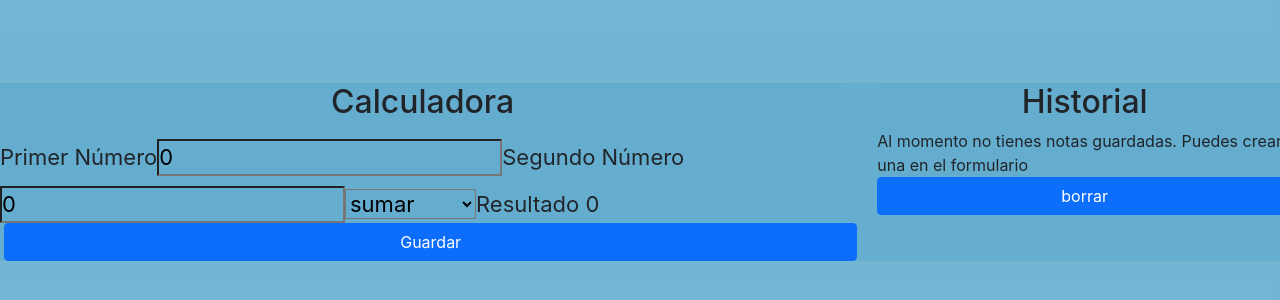
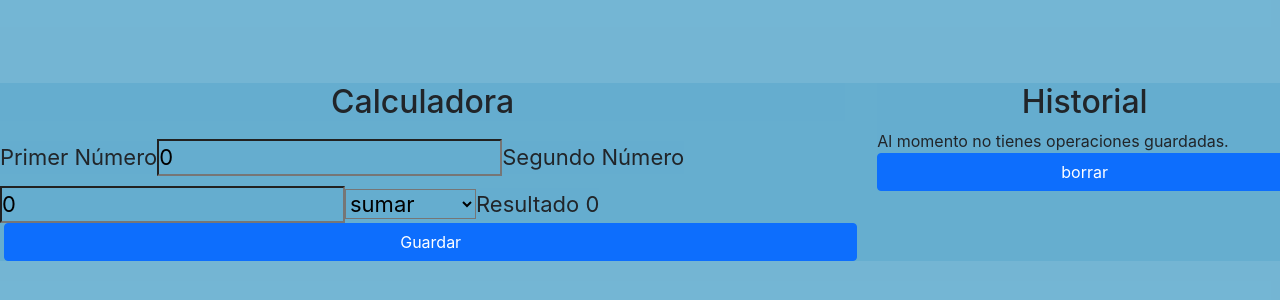
Before and after one commit to Ana000118/calculadora-con-historial, a React (Create React App) app: page / in a window 1280 px wide. Shown: the part 228-528 px from the top of the page. Built offline with nearby package versions, Linux system fonts and the light colour scheme.

Commit message:
inserción de los botones guardar, borrar lista y borrar operación

```diff
--- a/src/App.js
+++ b/src/App.js
@@ -104,7 +104,7 @@ function App() {
              <div className="row ms-2">
                <h2 align="center">Historial</h2>
           {calculadora.length === 0 ? (
-            "Al momento no tienes notas guardadas. Puedes crear una en el formulario"
+            "Al momento no tienes operaciones guardadas."
             ) : (
               <ol>
                 {calculadora.map((item, index) => {
```
